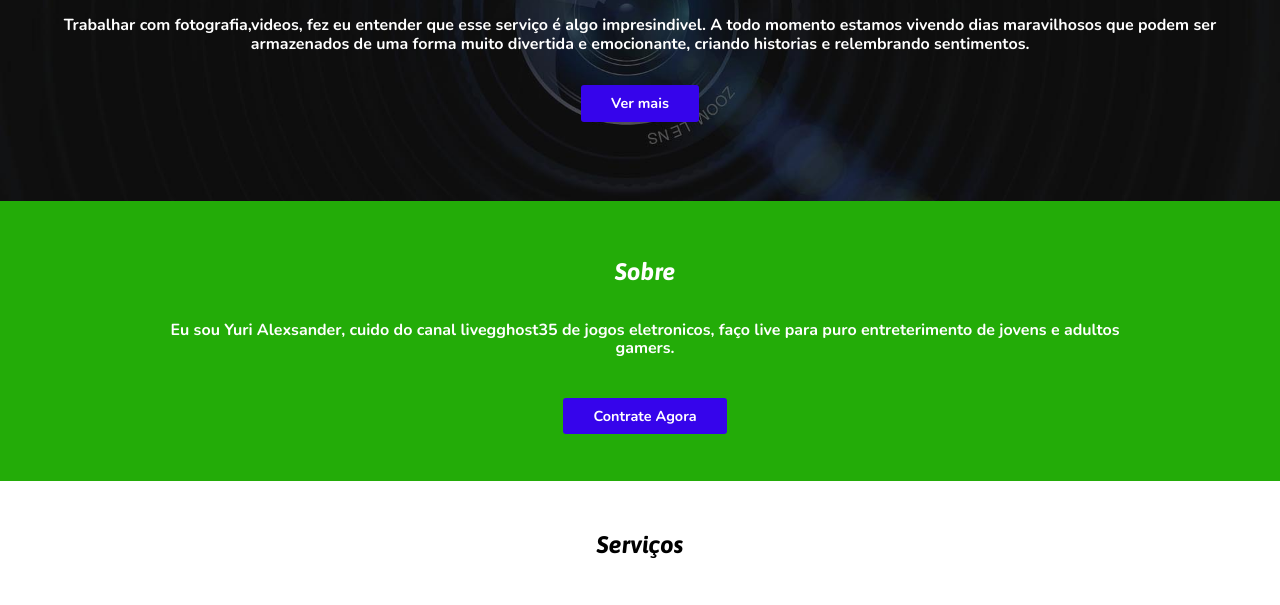
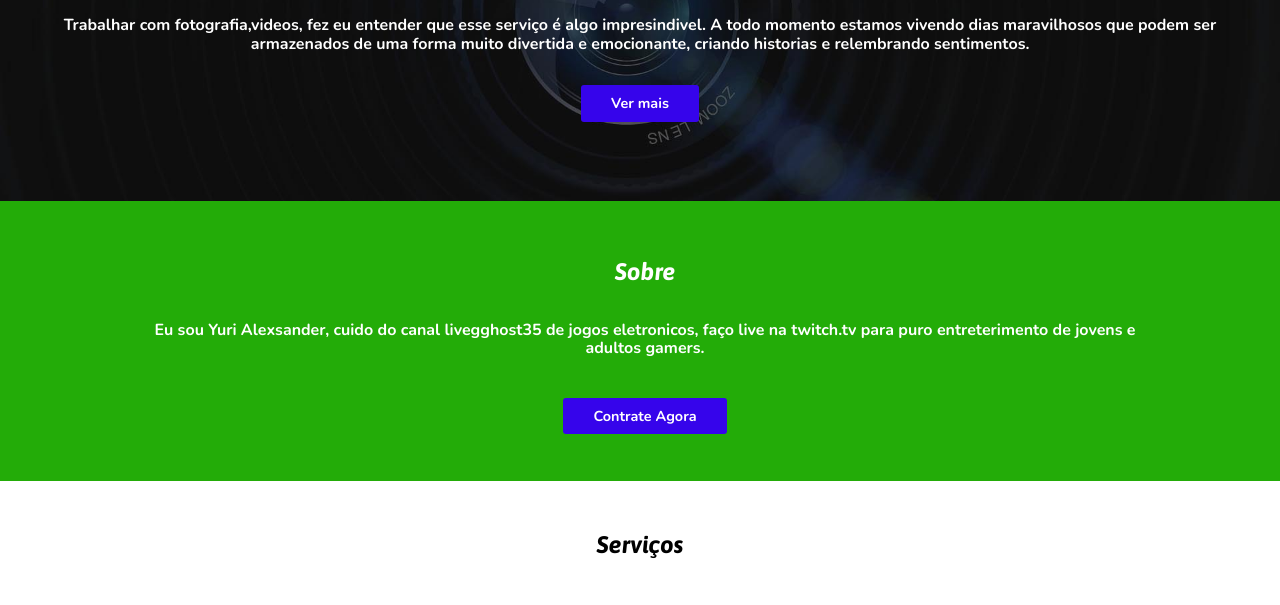
Before and after one commit to yuri-xavier/personal-portfolio, a plain HTML site: page index.html in a window 1280 px wide. Shown: the part 159-764 px from the top of the page. Drawn offline with nearby package versions, Linux system fonts and the light colour scheme.

Commit message:
feat: update info

```diff
--- a/index.html
+++ b/index.html
@@ -31,7 +31,7 @@
     <section id="sobre">
         <h2>Sobre</h2>
         <p> Eu sou Yuri Alexsander, cuido do canal livegghost35
-        de jogos eletronicos, faço live para puro entreterimento
+        de jogos eletronicos, faço live na twitch.tv para puro entreterimento
         de jovens e adultos gamers. </p>
         <a href="#contatos" class="botao"> Contrate Agora</a>
     </section>
```
